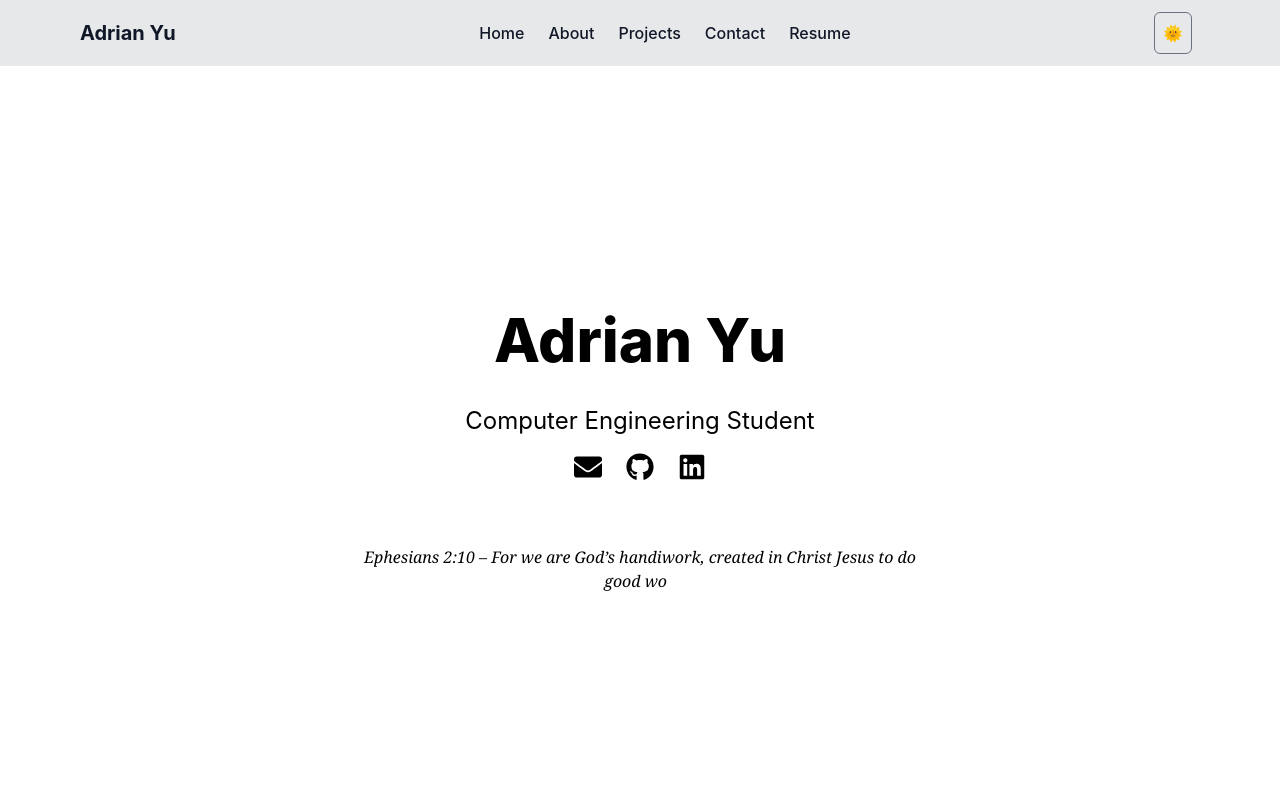
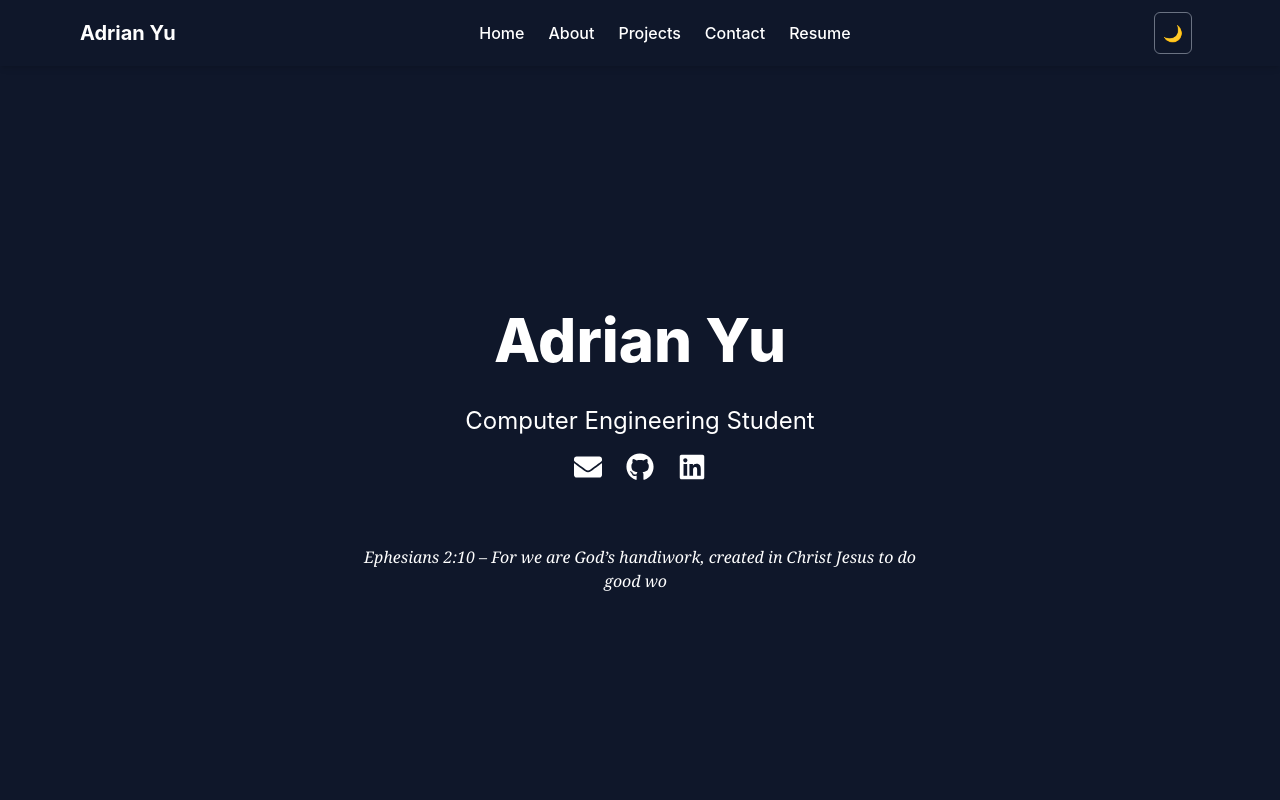
Before and after one commit to adrianyu91/Portfolio, a Next.js app in the folder personal-portfolio/: page / in a window 1280 px wide. Shown: the top 800 px of the page. Built offline with nearby package versions, Linux system fonts and the light colour scheme.

Commit message:
fixed navbar theme, and made default theme to dark

```diff
--- a/personal-portfolio/src/app/components/ClientProviders.tsx
+++ b/personal-portfolio/src/app/components/ClientProviders.tsx
@@ -1,11 +1,15 @@
-'use client';
 import { ThemeProvider } from 'next-themes';
 import { ReactNode } from 'react';
 
-
 export default function ClientProviders({ children }: { children: ReactNode }) {
   return (
-    <ThemeProvider attribute="class" defaultTheme="system" enableSystem={true}>
+    <ThemeProvider
+      attribute="class"
+      defaultTheme="dark"
+      enableSystem={true}
+      disableTransitionOnChange={false}
+      storageKey="theme"
+    >
       {children}
     </ThemeProvider>
   );
--- a/personal-portfolio/src/app/components/Navbar.tsx
+++ b/personal-portfolio/src/app/components/Navbar.tsx
@@ -6,18 +6,18 @@ import ThemeToggle from './ThemeToggle';
 import { HiMenu, HiX } from 'react-icons/hi';
 
 const Navbar = () => {
-  const { resolvedTheme } = useTheme();
-  const isDark = resolvedTheme === 'dark';
+  const { theme } = useTheme();
+  const textColor = theme === 'dark' ? 'text-white' : 'text-black';
+  const bgColor = theme === 'dark' ? 'bg-[#0f172a]' : 'bg-white';
   const [mobileOpen, setMobileOpen] = useState(false);
 
   const sections = ['home', 'about', 'projects', 'contact'];
 
   return (
     <nav
-      className={`sticky top-0 z-50 backdrop-blur-md transition-colors duration-500 ${
-        isDark ? 'bg-[#0f172a]/90 text-white' : 'bg-white/90 text-gray-900'
-      }`}
+      className={`sticky top-0 z-50 backdrop-blur-md transition-colors duration-500 shadow-md ${bgColor} ${textColor}`}
     >
+
       <div className="max-w-6xl mx-auto px-4 py-3 flex justify-between items-center">
         {/* Logo / Name */}
         <div className="text-xl font-bold">Adrian Yu</div>
@@ -63,9 +63,7 @@ const Navbar = () => {
       {/* Mobile Menu */}
       {mobileOpen && (
         <div
-          className={`md:hidden flex flex-col items-center space-y-4 py-4 transition-all duration-300 ${
-            isDark ? 'bg-[#0f172a] text-white' : 'bg-white text-gray-900'
-          }`}
+          className={`md:hidden flex flex-col items-center space-y-4 py-4 transition-all duration-300 ${bgColor} ${textColor}`}
         >
           {sections.map((section) => (
             <a
--- a/personal-portfolio/src/app/components/ThemeMeta.tsx
+++ /dev/null
@@ -1,19 +0,0 @@
-'use client';
-
-import { useEffect } from 'react';
-import { useTheme } from 'next-themes';
-
-export default function ThemeMeta() {
-  const { theme } = useTheme();
-
-  useEffect(() => {
-    const metaThemeColor = document.querySelector<HTMLMetaElement>(
-      'meta[name="theme-color"]'
-    );
-    if (metaThemeColor) {
-      metaThemeColor.content = theme === 'dark' ? '#0f172a' : '#ffffff';
-    }
-  }, [theme]);
-
-  return null;
-}
--- a/personal-portfolio/src/app/layout.tsx
+++ b/personal-portfolio/src/app/layout.tsx
@@ -2,7 +2,6 @@ import type { Metadata } from "next";
 import "./globals.css";
 import { Analytics } from "@vercel/analytics/react";
 import ClientProviders from './components/ClientProviders';
-import ThemeMeta from './components/ThemeMeta';
 
 // Font setup
 import { Geist, Geist_Mono } from "next/font/google";
@@ -42,7 +41,6 @@ export default function RootLayout({ children }: { children: React.ReactNode })
       </head>
       <body className={`${geistSans.variable} ${geistMono.variable} antialiased`}>
         <ClientProviders>
-          <ThemeMeta />
           {children}
           <Analytics />
         </ClientProviders>
```
